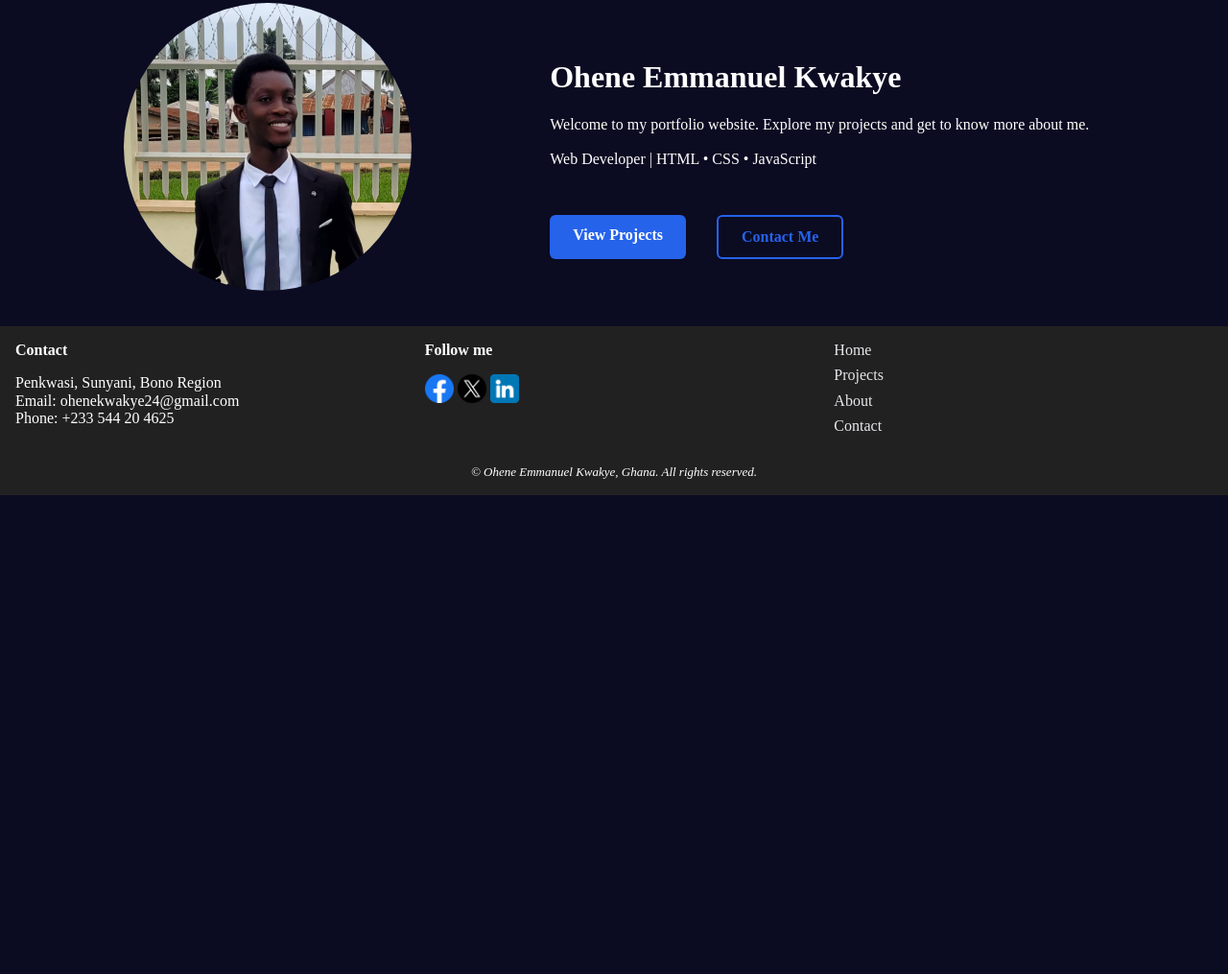
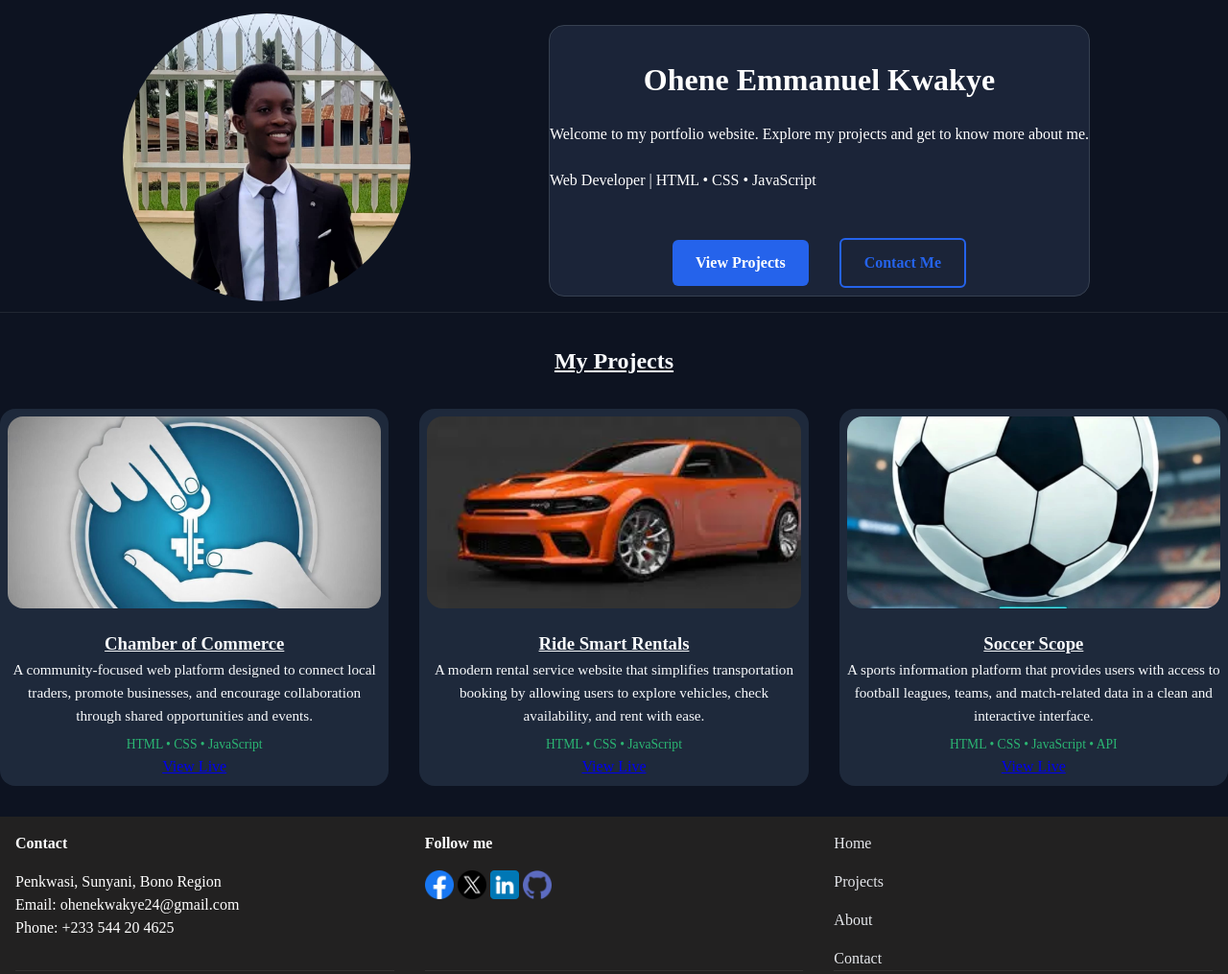
Before and after one commit to oheneemmanuel/project, a plain HTML site: page portfolio/index.html in a window 1280 px wide. Shown: the part 159-1174 px from the top of the page at 96% size. Before the commit the page ends 800 px from the top, so only its background shows below. Drawn offline with nearby package versions, Linux system fonts and the light colour scheme; a web font is replaced by a local one.

Commit message:
created my projects for the homepage

```diff
--- a/portfolio/index.html
+++ b/portfolio/index.html
@@ -54,6 +54,7 @@
       <a href="https://www.facebook.com/share/1D9XNxUeKi/"><img src="images/fb.png" alt="Facebook" width="30" height="30" /></a>
       <a href="https://twitter.com/"><img src="images/x.png" alt="Twitter" width="30" height="30" /></a>
       <a href="https://www.linkedin.com/in/emmanuel-ohene-kwakye-7b9ab631a"><img src="images/li.png" alt="LinkedIn" width="30" height="30" /></a>
+      <a href="https://github.com/oheneemmanuel"><img src="images/github.png" alt="Github" width="30" height="30" /></a>
     </div>
   </header>
 
@@ -64,7 +65,7 @@
   <main>
     <section class="hero-container">
       <div class="hero-img">
-          <img data-aos="fade-right"  src="images/port1.jpeg" alt="hero image">
+          <img data-aos="fade-right" data-aos-delay="500"  src="images/port1.jpeg" alt="hero image" loading="lazy">
       </div>
       <div class="hero-text">
         <h1>Ohene Emmanuel Kwakye</h1>
@@ -81,11 +82,48 @@
 
 
     </section>
+    <section id="projects">
 
+      <h2>My Projects</h2>
+      <div class="projects-container">
+        <div class="project-card">
+          <img src="images/logo1.jpg" alt="Project 1">
+          <h3>Chamber of Commerce</h3>
+          <p>
+            A community-focused web platform designed to connect local traders, promote businesses,
+            and encourage collaboration through shared opportunities and events.
+          </p>
+          <span class="tech">HTML • CSS • JavaScript</span>
+          <a href="#">View Live</a>
+        </div>
+        <div class="project-card">
+          <img src="images/charger.webp" alt="Project 2">
+          <h3>Ride Smart Rentals </h3>
+          <p>
+            A modern rental service website that simplifies transportation booking by allowing users
+            to explore vehicles, check availability, and rent with ease.
+          </p>
+          <span class="tech">HTML • CSS • JavaScript</span>
+          <a href="#">View Live</a>
+        </div>
+        <div class="project-card">
+          <img src="images/soccer.webp" alt="Project 2">
+          <h3>Soccer Scope </h3>
+          <p>
+            A sports information platform that provides users with access to football leagues,
+            teams, and match-related data in a clean and interactive interface.
+          </p>
+          <span class="tech">HTML • CSS • JavaScript • API </span>
+
+          <a href="#">View Live</a>
+        </div>
+
+      </div>
+    </section>
 
   </main>
   <footer>
-    <div>
+    <div class="contact">
       <h4>Contact</h4>
       <p>Penkwasi, Sunyani, Bono Region</p>
       <p>Email: ohenekwakye24@gmail.com</p>
@@ -98,6 +136,7 @@
       <a href="https://www.facebook.com/"><img src="images/fb.png" alt="Facebook" width="30" height="30" /></a>
       <a href="https://twitter.com/"><img src="images/x.png" alt="Twitter" width="30" height="30" /></a>
       <a href="https://www.linkedin.com/in/emmanuel-ohene-kwakye-7b9ab631a"><img src="images/li.png" alt="LinkedIn" width="30" height="30" /></a>
+      <a href="https://github.com/oheneemmanuel"><img src="images/github.png" alt="Github" width="30" height="30" /></a>
     </div>
 
       <nav class="footer-links">
--- a/portfolio/styles/large.css
+++ b/portfolio/styles/large.css
@@ -4,7 +4,7 @@
     }
     .h-socials {
         display: grid;
-        grid-template-columns: 1fr 1fr 1fr;
+        grid-template-columns: repeat(4, 1fr);
         gap: 1rem;
     }
     .h-socials img:hover{
@@ -40,6 +40,15 @@
     .hero-buttons {
 
         display: flex;
+        align-items: center;
+        justify-content: center;
+        margin-bottom: .5rem;
+    }
+
+    .projects-container {
+        display: grid;
+        grid-template-columns: repeat(3, 1fr);
+        gap: 2rem;
     }
     footer{
         grid-template-columns: repeat(3, 1fr);
--- a/portfolio/styles/small.css
+++ b/portfolio/styles/small.css
@@ -9,12 +9,17 @@ html{
     overflow-x: hidden;
 }
 body{
-    background: rgb(11, 11, 34);
+    background: #0d1321;
     width: 100%;
     min-height: 100vh;
     overflow-x: hidden;
+    line-height: 1.5;
+    color: #f8fafc;
+
 }
-
+header {
+    border-bottom: 1px solid rgba(255, 255, 255, 0.08);
+}
 .container {
     display: flex;
 
@@ -44,9 +49,8 @@ nav ul {
     list-style: none;
     display: flex;
     flex-direction: column;
-    background: rgb(11, 11, 34);
     width: 100%;
-    margin-left: 17rem;
+    margin-left: 8rem;
 }
 nav ul li a {
     text-decoration: none;
@@ -65,7 +69,7 @@ nav.show {
     margin-top: 6rem;
     justify-content: space-evenly;
     flex-wrap: wrap;
-
+    border-bottom: 1px solid rgba(255, 255, 255, 0.08);
 
 }
 .hero-img img {
@@ -77,12 +81,15 @@ nav.show {
 .hero-text {
     color: white;
     margin: 1rem;
+    border: 1px groove #374151;
+    border-radius: 1rem;
+    background-color: #1b2438;
 }
 .hero-buttons {
     margin-top: 3rem;
     display: grid;
     gap: 1rem;
-    align-self: center;
+    align-items: center;
     justify-items: center;
 
 }
@@ -114,6 +121,53 @@ nav.show {
   background: #2563eb;
   color: white;
 }
+h1, h2 {
+    text-align: center;
+    margin-top: 2rem;
+
+}
+h2{
+    text-decoration: underline;
+}
+.projects-container {
+    margin-top: 2rem;
+    display: grid;
+    gap: 2rem;
+    grid-template-columns: 1fr;
+   justify-items: center;
+}
+.project-card {
+    background: #1e293b;
+    padding: .5rem;
+    border-radius: 1rem;
+    text-align: center;
+    width: 100%;
+}
+
+
+.project-card img {
+    height: 200px;
+    border-radius: 1rem;
+    margin-bottom: 1rem;
+    object-fit: cover;
+    width: 100%;
+}
+.project-card .tech {
+  display: block;
+  margin-top: 0.5rem;
+  font-size: 0.85rem;
+  color: #2bb673;
+  font-weight: 500;
+}
+.project-card p {
+  font-size: 0.95rem;
+  line-height: 1.6;
+  text-align: center;
+}
+h3{
+    text-decoration: underline;
+}
+
 
 footer {
     display: grid;
@@ -129,6 +183,9 @@ footer {
 footer h4{
     margin-bottom: 1rem;
 }
+footer .socials, .contact {
+    border-bottom: 1px solid rgba(255, 255, 255, 0.08);
+}
 .socials img:hover{
     transform: translateY(-4px);
 }
@@ -138,7 +195,8 @@ footer h4{
 .footer-links {
     display: grid;
     grid-template-columns: repeat(4 1fr);
-    gap: .5rem;
+    gap: 1rem;
+    border-bottom: 1px solid rgba(255, 255, 255, 0.08);
 }
 .footer-links a {
     color: #e5e7eb;
```
Also changed, not shown: portfolio/images/charger.webp (added), portfolio/images/git.png (added), portfolio/images/github.png (added), portfolio/images/logo1.jpg (added), portfolio/images/soccer.webp (added).
